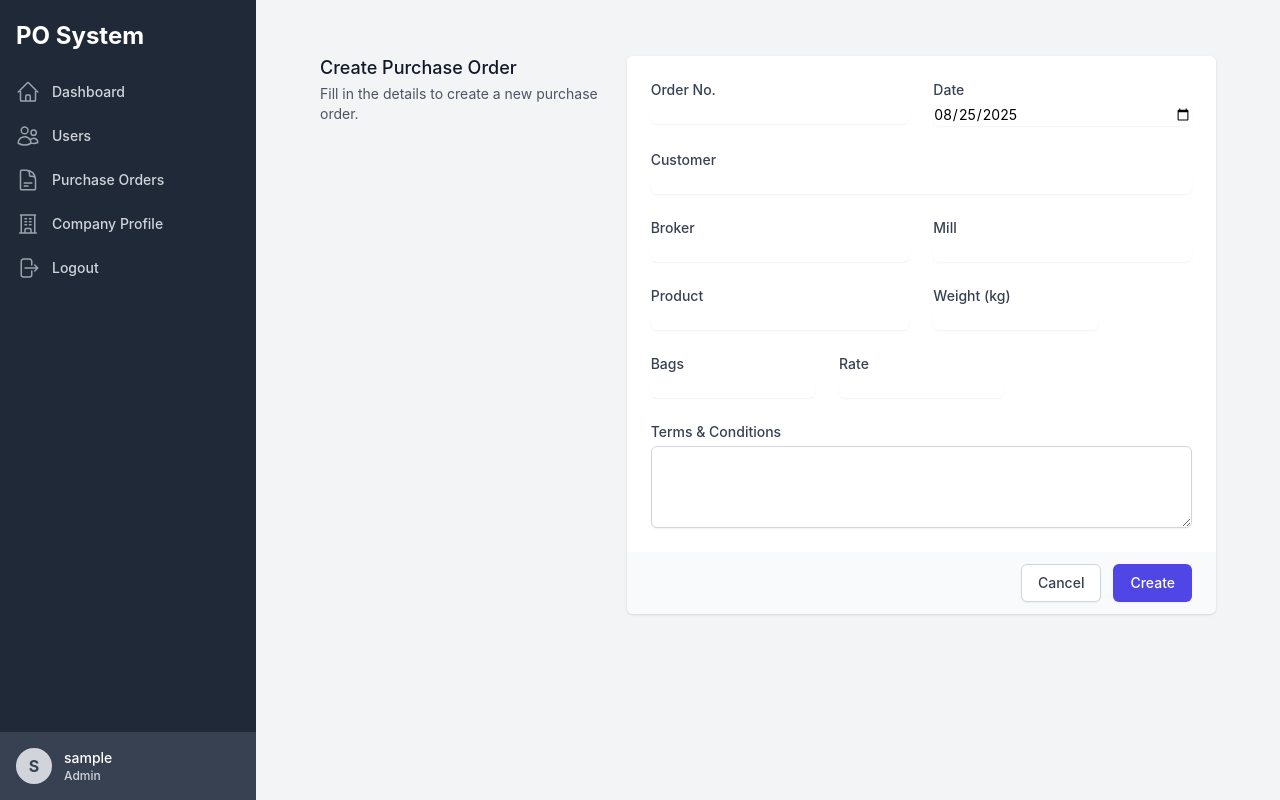
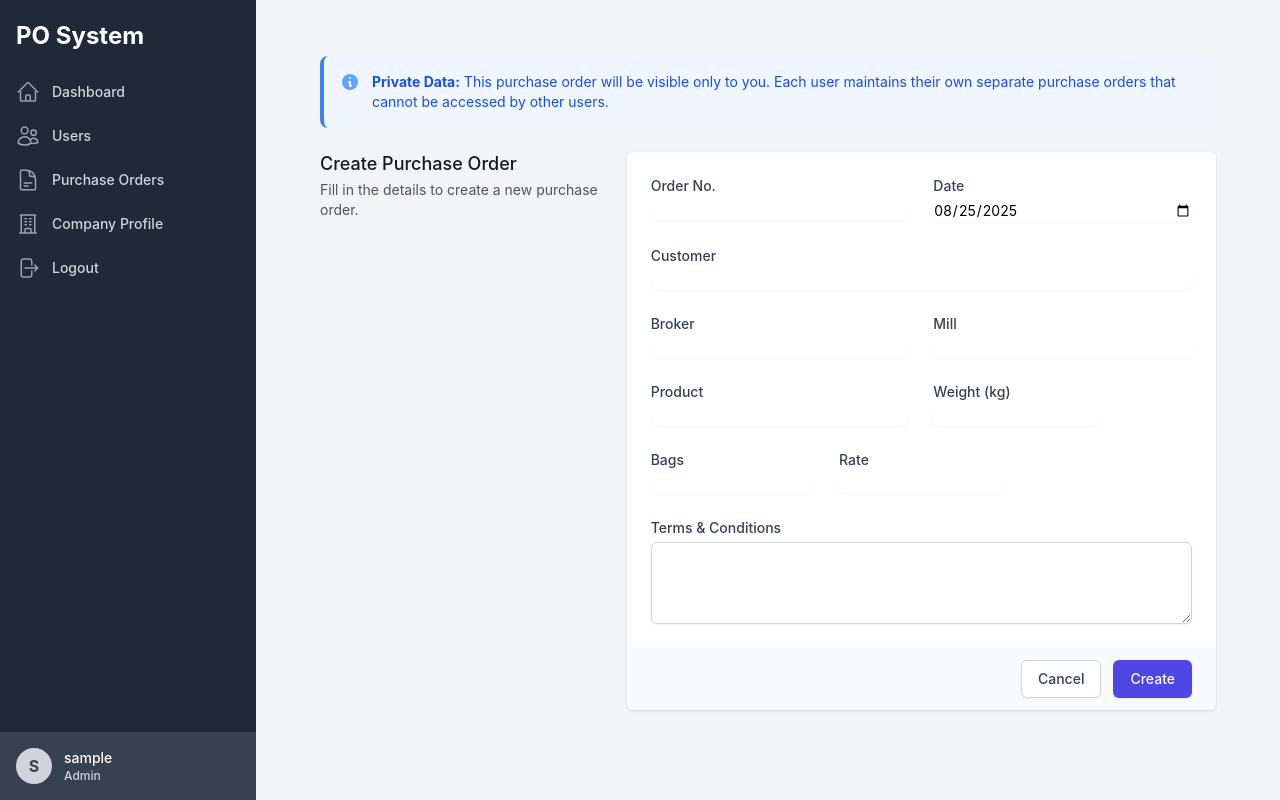
Before and after one commit to Krishnamundhara/PO-frontend, a React (Create React App) app: page /purchase-orders/new in a window 1280 px wide. Built offline with nearby package versions, Linux system fonts and the light colour scheme; sample sign-in values are in the browser's storage.

Commit message:
Added data isolation notices to all pages for better user awareness

```diff
--- a/src/pages/CompanyProfile.js
+++ b/src/pages/CompanyProfile.js
@@ -111,6 +111,23 @@ const CompanyProfile = () => {
 
   return (
     <div className="container mx-auto px-4 sm:px-6 lg:px-8 py-8">
+      {/* Data isolation notice */}
+      <div className="mb-6 bg-green-50 p-4 rounded-lg border-l-4 border-green-500">
+        <div className="flex">
+          <div className="flex-shrink-0">
+            <svg className="h-5 w-5 text-green-400" xmlns="http://www.w3.org/2000/svg" viewBox="0 0 20 20" fill="currentColor">
+              <path fillRule="evenodd" d="M10 18a8 8 0 100-16 8 8 0 000 16zm3.707-9.293a1 1 0 00-1.414-1.414L9 10.586 7.707 9.293a1 1 0 00-1.414 1.414l2 2a1 1 0 001.414 0l4-4z" clipRule="evenodd" />
+            </svg>
+          </div>
+          <div className="ml-3">
+            <p className="text-sm text-green-700">
+              <strong>Your Private Company Profile:</strong> This information appears only on <strong>your</strong> purchase orders.
+              Each user has their own separate company profile that cannot be seen by other users.
+            </p>
+          </div>
+        </div>
+      </div>
+
       <div className="md:grid md:grid-cols-3 md:gap-6">
         <div className="md:col-span-1">
           <div className="px-4 sm:px-0">
--- a/src/pages/PurchaseOrderForm.js
+++ b/src/pages/PurchaseOrderForm.js
@@ -85,6 +85,23 @@ const PurchaseOrderForm = () => {
 
   return (
     <div className="container mx-auto px-4 sm:px-6 lg:px-8 py-8">
+      {/* Data isolation notice */}
+      <div className="mb-6 bg-blue-50 p-4 rounded-lg border-l-4 border-blue-500">
+        <div className="flex">
+          <div className="flex-shrink-0">
+            <svg className="h-5 w-5 text-blue-400" xmlns="http://www.w3.org/2000/svg" viewBox="0 0 20 20" fill="currentColor">
+              <path fillRule="evenodd" d="M18 10a8 8 0 11-16 0 8 8 0 0116 0zm-7-4a1 1 0 11-2 0 1 1 0 012 0zM9 9a1 1 0 000 2v3a1 1 0 001 1h1a1 1 0 100-2v-3a1 1 0 00-1-1H9z" clipRule="evenodd" />
+            </svg>
+          </div>
+          <div className="ml-3">
+            <p className="text-sm text-blue-700">
+              <strong>Private Data:</strong> This purchase order will be visible only to you.
+              Each user maintains their own separate purchase orders that cannot be accessed by other users.
+            </p>
+          </div>
+        </div>
+      </div>
+
       <div className="md:grid md:grid-cols-3 md:gap-6">
         <div className="md:col-span-1">
           <div className="px-4 sm:px-0">
--- a/src/pages/PurchaseOrders.js
+++ b/src/pages/PurchaseOrders.js
@@ -58,6 +58,23 @@ const PurchaseOrders = () => {
 
   return (
     <div className="container mx-auto px-4 sm:px-6 lg:px-8 py-8">
+
+      {/* Data isolation notice */}
+      <div className="mb-6 bg-blue-50 p-4 rounded-lg border-l-4 border-blue-500">
+        <div className="flex">
+          <div className="flex-shrink-0">
+            <svg className="h-5 w-5 text-blue-400" xmlns="http://www.w3.org/2000/svg" viewBox="0 0 20 20" fill="currentColor">
+              <path fillRule="evenodd" d="M18 10a8 8 0 11-16 0 8 8 0 0116 0zm-7-4a1 1 0 11-2 0 1 1 0 012 0zM9 9a1 1 0 000 2v3a1 1 0 001 1h1a1 1 0 100-2v-3a1 1 0 00-1-1H9z" clipRule="evenodd" />
+            </svg>
+          </div>
+          <div className="ml-3">
+            <p className="text-sm text-blue-700">
+              <strong>Private Data:</strong> These are <strong>your purchase orders only</strong>.
+              Each user has their own separate data - no other user can see or edit these records.
+            </p>
+          </div>
+        </div>
+      </div>
       <div className="sm:flex sm:items-center">
         <div className="sm:flex-auto">
           <h1 className="text-xl font-semibold text-gray-900">Purchase Orders</h1>
--- a/src/pages/Users.js
+++ b/src/pages/Users.js
@@ -161,6 +161,22 @@ const Users = () => {
 
   return (
     <div className="container mx-auto px-4 sm:px-6 lg:px-8 py-8">
+      {/* Admin Data Isolation Notice */}
+      <div className="mb-6 bg-yellow-50 p-4 rounded-lg border-l-4 border-yellow-500">
+        <div className="flex">
+          <div className="flex-shrink-0">
+            <svg className="h-5 w-5 text-yellow-400" xmlns="http://www.w3.org/2000/svg" viewBox="0 0 20 20" fill="currentColor">
+              <path fillRule="evenodd" d="M8.257 3.099c.765-1.36 2.722-1.36 3.486 0l5.58 9.92c.75 1.334-.213 2.98-1.742 2.98H4.42c-1.53 0-2.493-1.646-1.743-2.98l5.58-9.92zM11 13a1 1 0 11-2 0 1 1 0 012 0zm-1-8a1 1 0 00-1 1v3a1 1 0 002 0V6a1 1 0 00-1-1z" clipRule="evenodd" />
+            </svg>
+          </div>
+          <div className="ml-3">
+            <p className="text-sm text-yellow-700">
+              <strong>Admin Notice:</strong> As an admin, you can manage user accounts, but <strong>each user has their own isolated data environment</strong>. When you create a new user, they will start with a fresh workspace. Users cannot see each other's data.
+            </p>
+          </div>
+        </div>
+      </div>
+
       <div className="sm:flex sm:items-center">
         <div className="sm:flex-auto">
           <h1 className="text-xl font-semibold text-gray-900">Users</h1>
```
